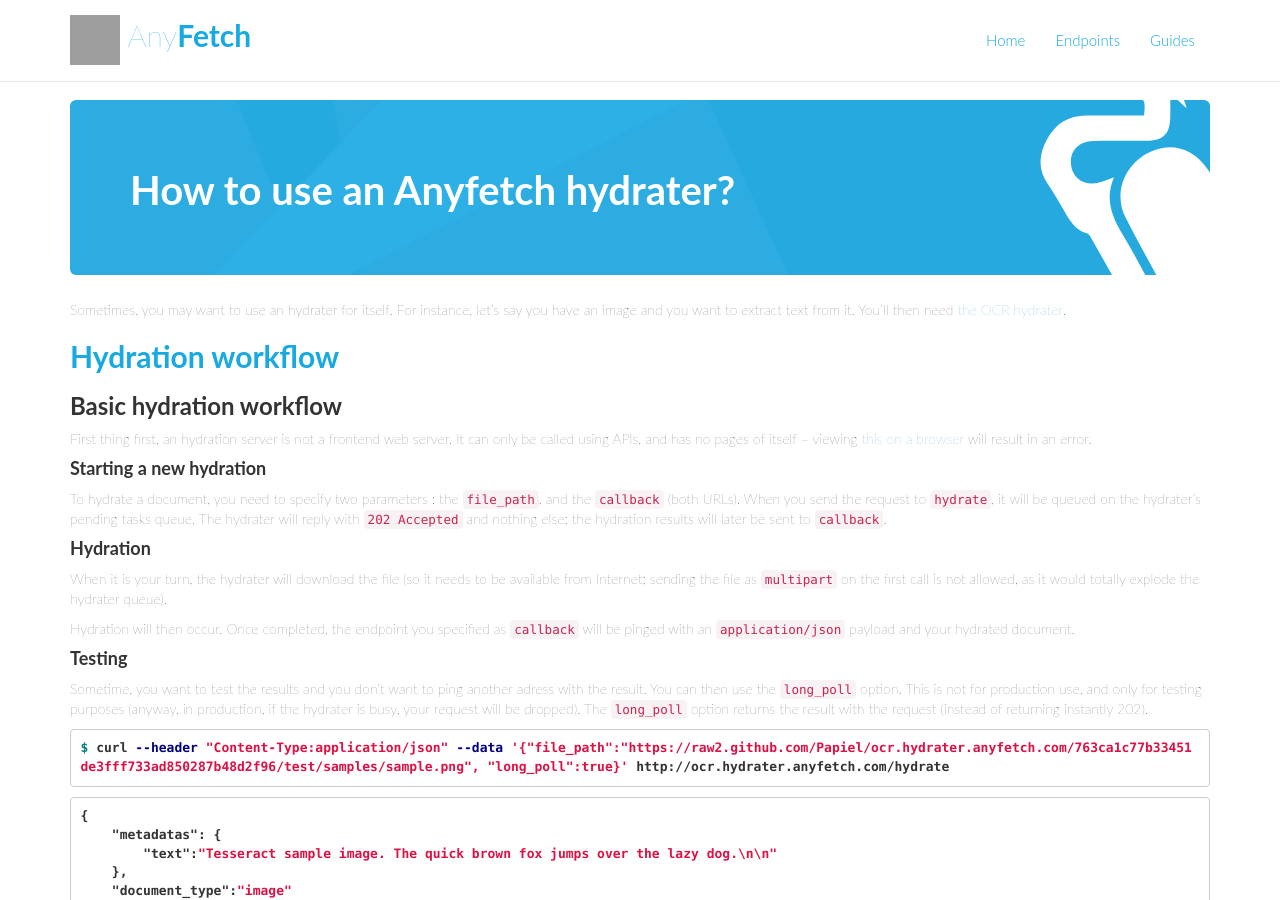
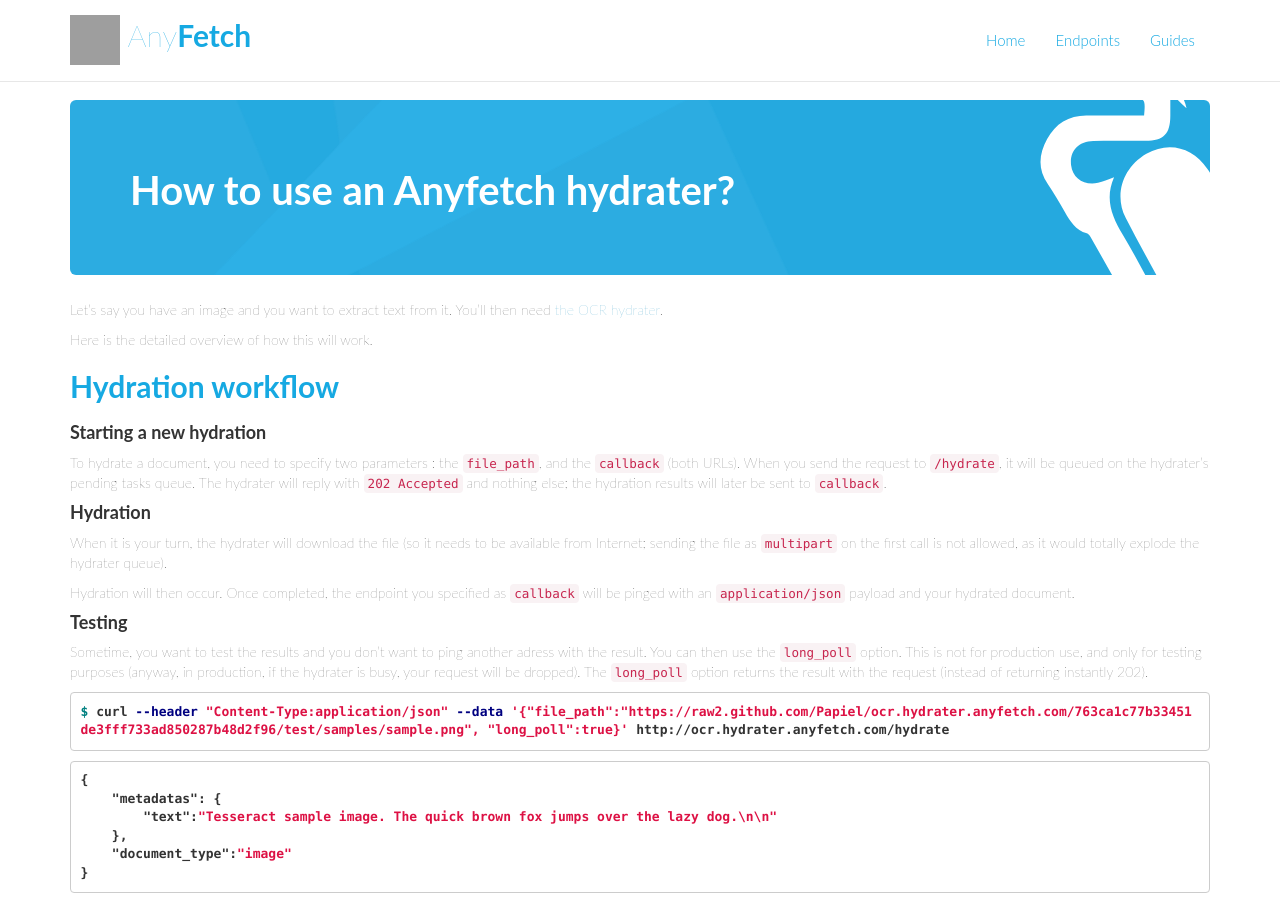
Before and after one commit to AnyFetch/developers.anyfetch.com, a Jekyll site: the page built from guides/using/hydrater.md, in a window 1280 px wide and 900 px high. Built offline with Jekyll 4.4.1, drawn with Linux system fonts in a browser that asks for light colours; nearby versions of some CDN libraries; Markdown is read by kramdown in place of the engine named in the settings; grey boxes are pictures that could not be loaded.

Commit message:
Improving wording

```diff
--- a/guides/using/hydrater.md
+++ b/guides/using/hydrater.md
@@ -3,17 +3,15 @@ title: How to use an Anyfetch hydrater?
 layout: doc
 ---
 
-Sometimes, you may want to use an hydrater for itself. For instance, let's say you have an image and you want to extract text from it.
+Let's say you have an image and you want to extract text from it.
 You'll then need [the OCR hydrater](https://github.com/Papiel/ocr.hydrater.anyfetch.com).
 
+Here is the detailed overview of how this will work.
 
 ## Hydration workflow
-### Basic hydration workflow
-First thing first, an hydration server is not a frontend web server. It can only be called using APIs, and has no pages of itself -- viewing [this on a browser](http://ocr.hydrater.anyfetch.com/) will result in an error.
-
 #### Starting a new hydration
 To hydrate a document, you need to specify two parameters : the `file_path`, and the `callback` (both URLs).
-When you send the request to `hydrate`, it will be queued on the hydrater's pending tasks queue.
+When you send the request to `/hydrate`, it will be queued on the hydrater's pending tasks queue.
 The hydrater will reply with `202 Accepted` and nothing else; the hydration results will later be sent to `callback`.
 
 #### Hydration
```
Also changed, not shown: guides/creating/frontend.md (+0 -1 lines), guides/creating/hydrater.md (+2 -1 lines), guides/creating/provider.md (+3 -2 lines).
